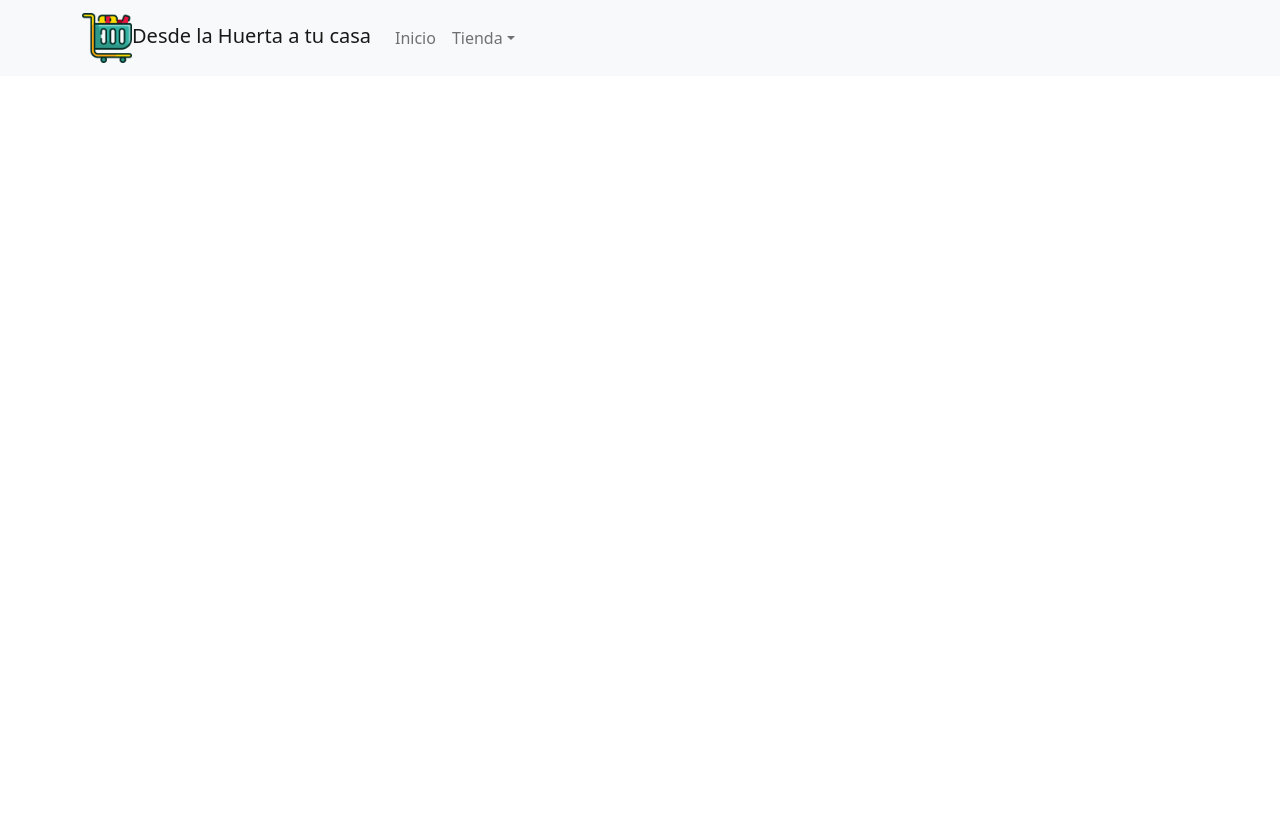
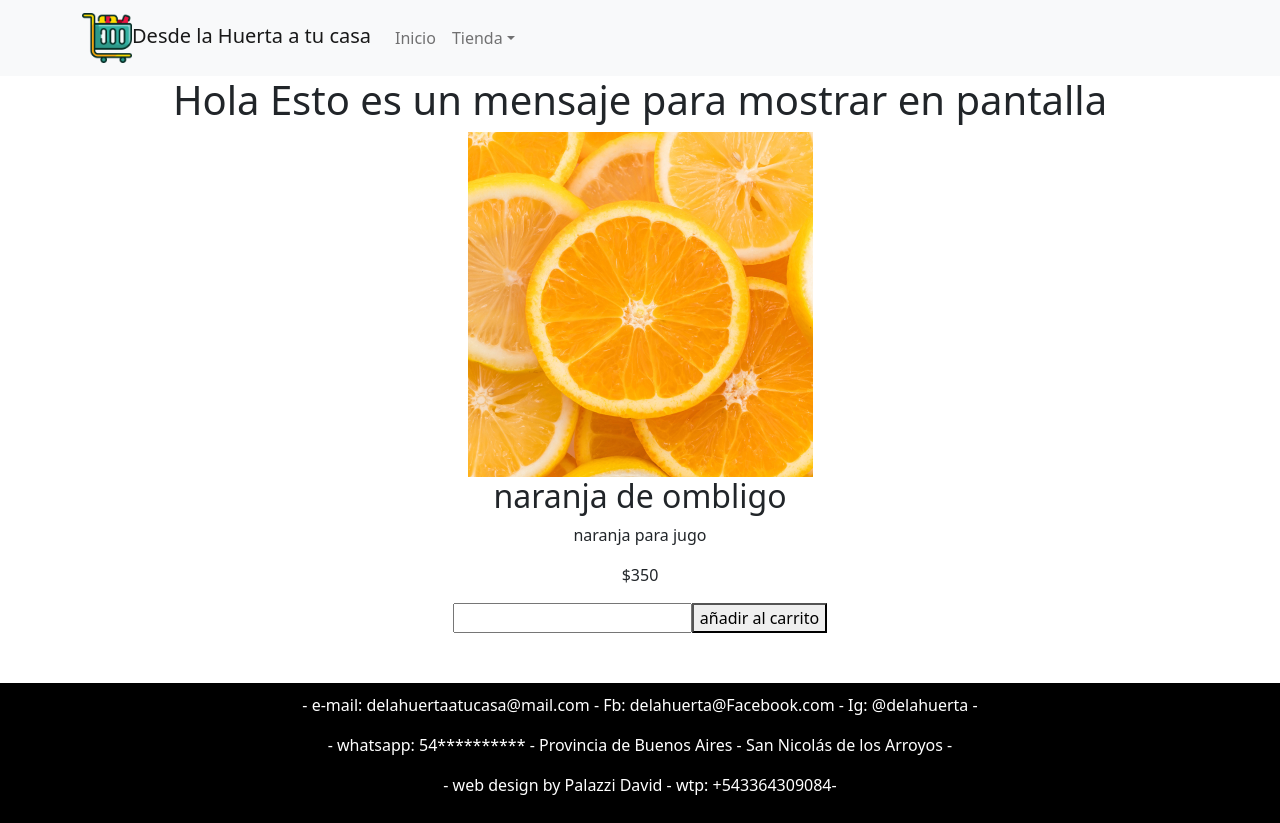
Before and after one commit to palazzid88/proyecto-react, a React (Create React App) app: page / in a window 1280 px wide. Before the commit the page ends 800 px from the top, so only its background shows below. Built offline with nearby package versions, Linux system fonts and the light colour scheme.

Commit message:
se añane BodyApp y Footer al proyecto

```diff
--- a/src/App.js
+++ b/src/App.js
@@ -2,6 +2,9 @@ import logo from './logo.svg';
 import './App.css';
 import Navbar from "./components/Navbar";
 import NavbarBootstrap from './components/Navbar';
+import ItemListContainer from './components/ItemListContainer';
+import BodyApp from "./components/BodyApp";
+import Footer from "./components/Footer";
 
 
 
@@ -9,6 +12,9 @@ export default function App() {
   return (
     <div className="App">
       <NavbarBootstrap/>
+      <ItemListContainer greeting='Esto es un mensaje para mostrar en pantalla' />
+      <BodyApp/>
+      <Footer/>
     </div>
   );
 }
--- /dev/null
+++ b/src/components/BodyApp.jsx
@@ -0,0 +1,21 @@
+import React from 'react'
+
+export default function BodyApp () {
+
+  return (
+    <div>
+        <card className="card_container">
+            <picture className="card__picture">
+                <img className="img" src="./img/naranja.jpg" alt=""></img>
+            </picture>
+        <div className="info_card">
+            <h2 className="title__card">naranja de ombligo</h2>
+            <p className="parraph__card">naranja para jugo</p>
+            <p className="parraph__card">$350</p>
+            <input type="number" id="cantidad${id}" className="cantidad_input"></input>
+            <button id="btnAñadir${id}" className="button_card" type="button">añadir al carrito</button>
+        </div>
+        </card>
+    </div>
+  )
+}
--- /dev/null
+++ b/src/components/Footer.css
@@ -0,0 +1,14 @@
+footer {
+    padding: 10px
+    ;
+    margin-top: 50px;
+    color: white;
+    background-color: black;
+    display: flex;
+    flex-direction: column;
+}
+
+.titular {
+    display: flex;
+    flex-direction: column;
+}
--- /dev/null
+++ b/src/components/Footer.jsx
@@ -0,0 +1,21 @@
+import React from 'react'
+import './Footer.css';
+
+export default function Footer () {
+  return (
+    <div>
+    <footer>
+        <div className="titular">
+            <p>- e-mail: delahuertaatucasa@mail.com - Fb: delahuerta@Facebook.com - Ig: @delahuerta -
+            </p>
+            <p> - whatsapp: 54********** - Provincia de Buenos Aires - San Nicolás de los Arroyos - </p>
+        </div>
+        <div className="desarrollador">
+            <p>
+            - web design by Palazzi David - wtp: +543364309084-
+            </p>
+        </div>
+    </footer>
+    </div>
+  )
+}
--- /dev/null
+++ b/src/components/ItemListContainer.jsx
@@ -0,0 +1,11 @@
+import React from 'react'
+
+export default function ItemListContainer ({greeting}) {
+    console.log(greeting);
+
+  return (
+    <div>
+        <h1> Hola {greeting} </h1>
+    </div>
+  )
+}
--- a/src/components/Navbar.jsx
+++ b/src/components/Navbar.jsx
@@ -24,6 +24,7 @@ export default function NavbarBootstrap () {
               </NavDropdown.Item>
               <NavDropdown.Item href="#action/3.3">Especias</NavDropdown.Item>
               <NavDropdown.Divider />
+
               <NavDropdown.Item href="#action/3.4">
                 Todos los productos
               </NavDropdown.Item>
```
Also changed, not shown: public/img/naranja.jpg (added).
